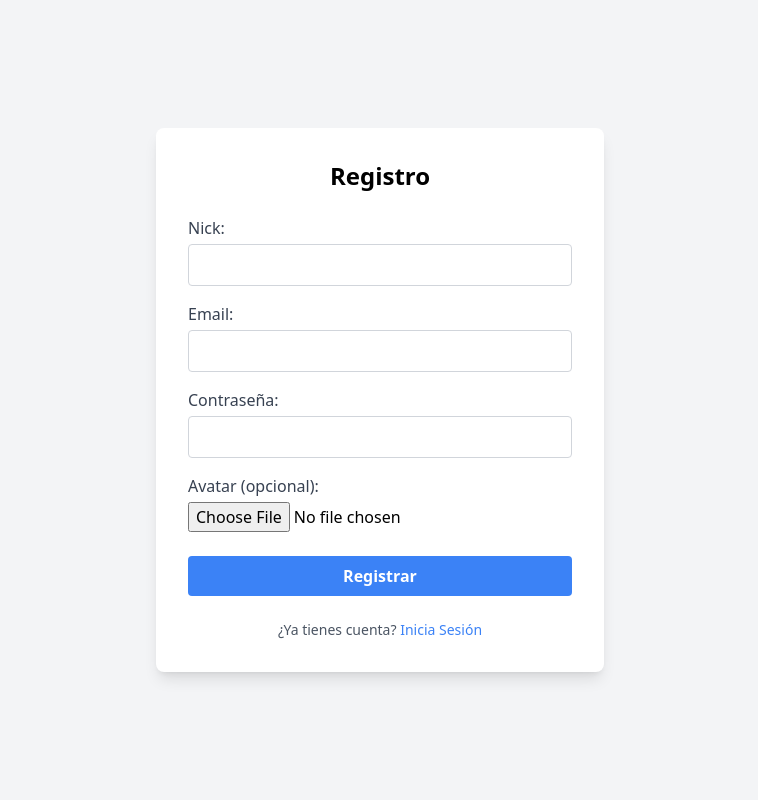
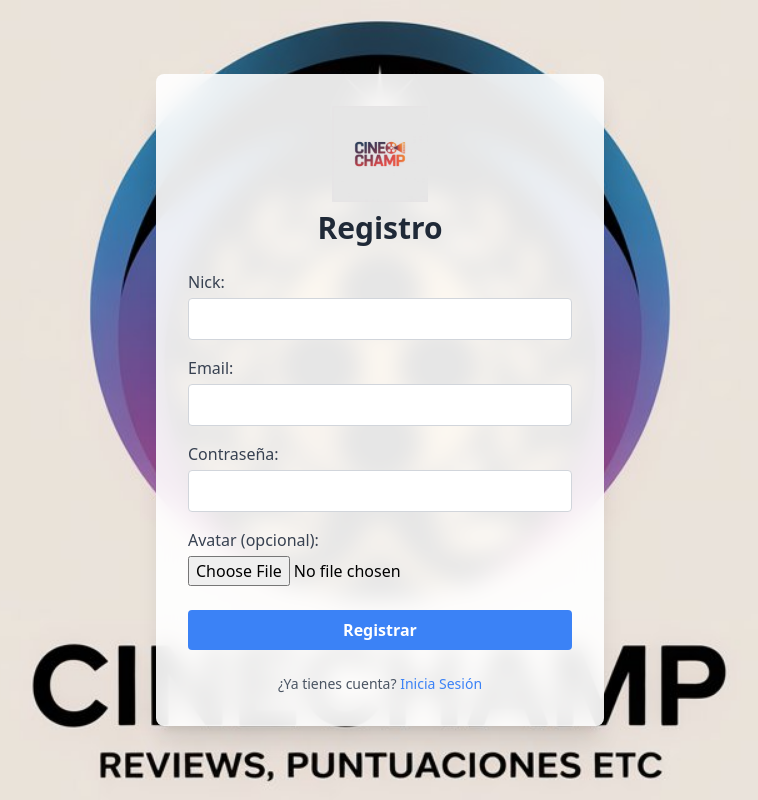
Before and after one commit to Cristian-Calderon/cineChamp, a React (Vite) app in the folder cinechamp/: page /register in a window 1280 px wide. Shown: the whole page, without its empty margins (260-1018 px from the left). Built offline with nearby package versions, Linux system fonts and the light colour scheme; no server answers.

Commit message:
mejora visual del registro

```diff
--- a/cinechamp/src/pages/auth/Register/Register.tsx
+++ b/cinechamp/src/pages/auth/Register/Register.tsx
@@ -1,6 +1,10 @@
 import React, { useState, ChangeEvent } from 'react';
 import axios from 'axios';
 import { Link, useNavigate } from 'react-router-dom';
+import logo from '../../../assets/imagen-header-logo/logo2.jpeg';
+import fondoRegistro from '../../../assets/imagenes/prueb.jpeg';
+
+
 
 function Register() {
   const [nick, setNick] = useState('');
@@ -42,10 +46,17 @@ function Register() {
   };
 
   return (
-    <div className="min-h-screen flex items-center justify-center bg-gray-100 px-4">
-      <div className="w-full max-w-md bg-white p-8 rounded-lg shadow-lg">
-        <h2 className="text-2xl font-bold text-center mb-6">Registro</h2>
+    <div
+  className="min-h-screen flex items-center justify-center bg-cover bg-center"
+  style={{ backgroundImage: `url(${fondoRegistro})` }}
+>
+  <div className="w-full max-w-md bg-white/90 p-8 rounded-lg shadow-xl backdrop-blur-md">
 
+    <div className="flex justify-center mb-2">
+      <img src={logo} alt="Logo" className="h-24" />
+    </div>
+
+    <h2 className="text-3xl font-bold text-center text-gray-800 mb-6">Registro</h2>
         {mensaje && <p className="text-green-500 text-sm mb-4 text-center">{mensaje}</p>}
         {error   && <p className="text-red-500 text-sm mb-4 text-center">{error}</p>}
 
```
